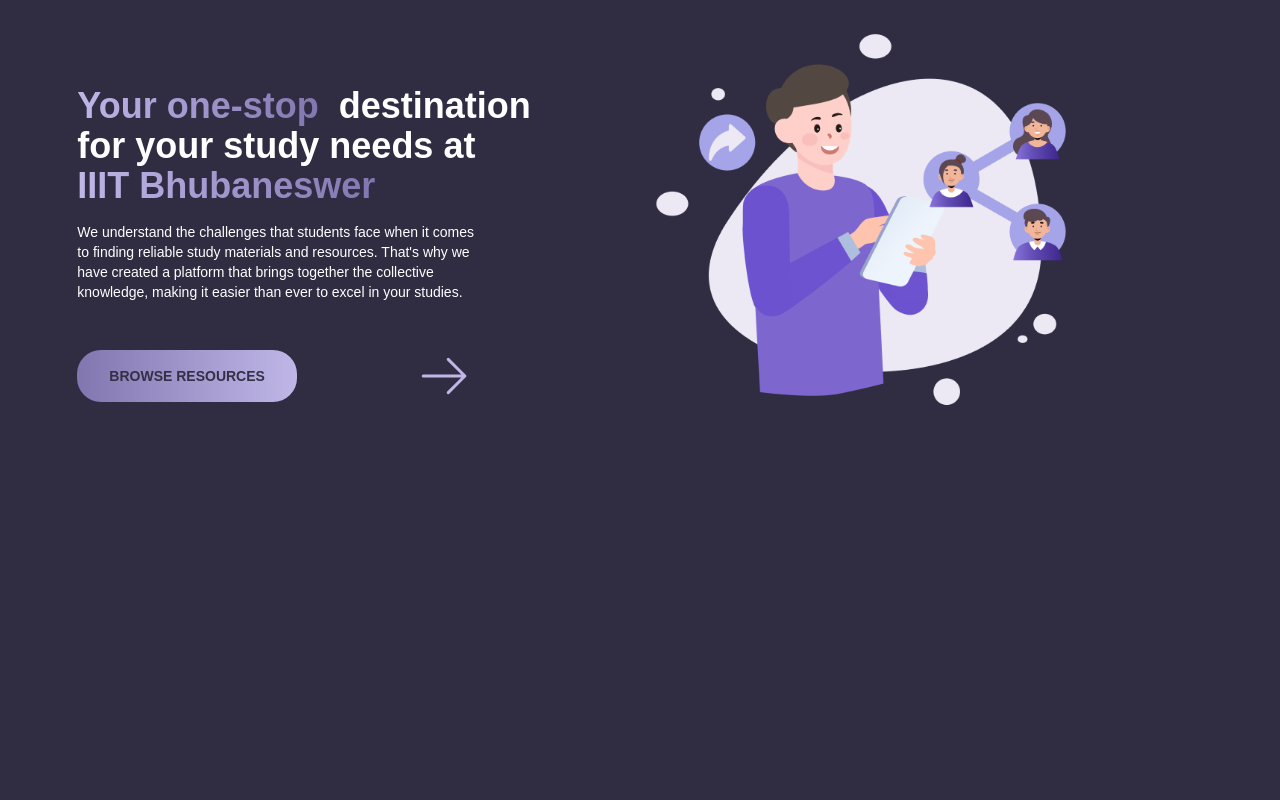
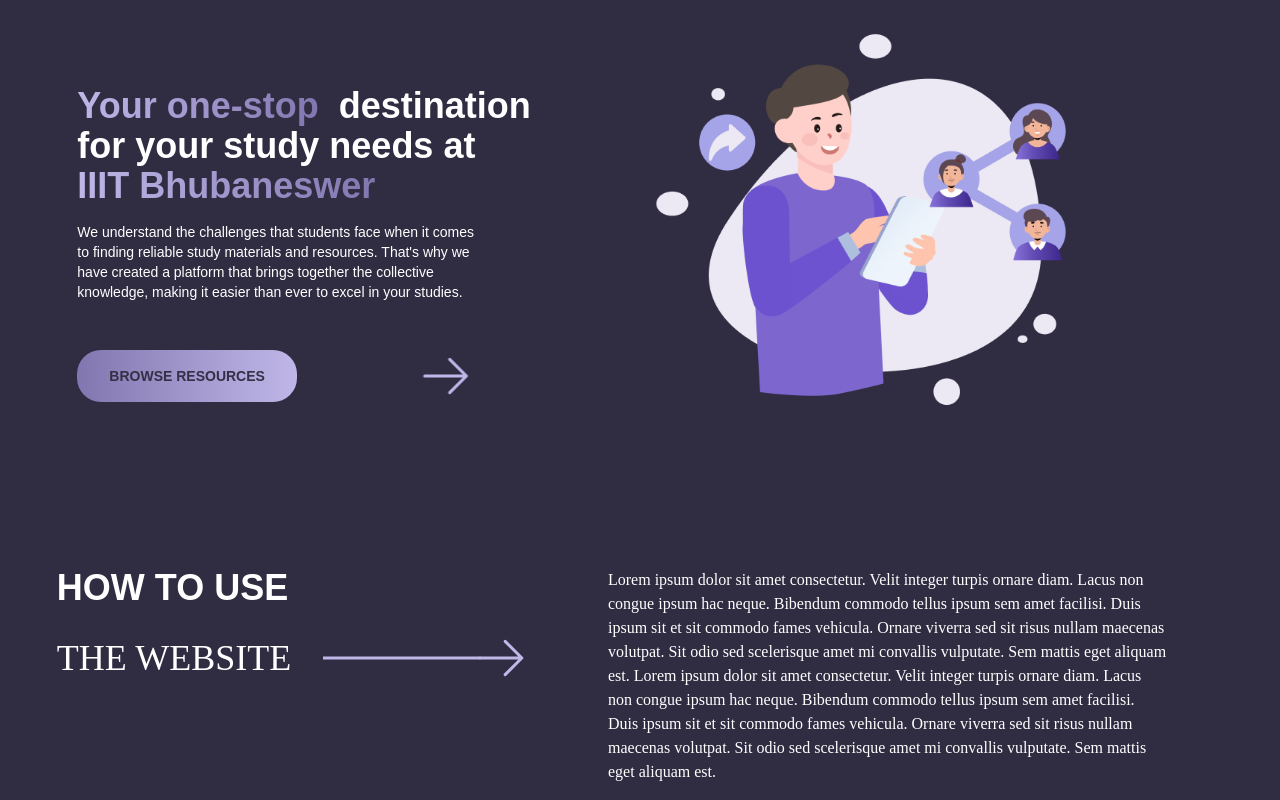
Before and after one commit to sangdil-biswal-021/IIIT-Everything, a React (Create React App) app: page / in a window 1280 px wide. Shown: the part 216-1016 px from the top of the page. Before the commit the page ends 800 px from the top, so only its background shows below. Built offline with nearby package versions, Linux system fonts and the light colour scheme; the HTML template or start-up script is replaced by a standard one.

Commit message:
how to use added

```diff
--- /dev/null
+++ b/src/components/HowSection/index.js
@@ -0,0 +1,40 @@
+import React from 'react';
+import { ReactComponent as ArrowLong } from '../../svg/ArrowLong.svg';
+import './index.module.css';
+
+const How = () => {
+  return (
+    <div className=" flex max-w-[95vw] mt-4 mb-4 ">
+      <div className="max-w-7xl mx-auto  sm:px-6 lg:px-8 ">
+        <h1 className="text-4xl text-white font-bold">HOW TO USE</h1>
+
+        <div className="flex items-center  text-white font-thin font-mono text-4xl">
+          THE WEBSITE
+          <div
+            // className={styles.animation}
+            className="ml-8"
+          >
+            <ArrowLong />
+          </div>
+        </div>
+      </div>
+      <div className="w-1/2 h-1/2  text-white font-mono ">
+        <p className="w-auto sm:mr-12">
+          {' '}
+          Lorem ipsum dolor sit amet consectetur. Velit integer turpis ornare
+          diam. Lacus non congue ipsum hac neque. Bibendum commodo tellus ipsum
+          sem amet facilisi. Duis ipsum sit et sit commodo fames vehicula.
+          Ornare viverra sed sit risus nullam maecenas volutpat. Sit odio sed
+          scelerisque amet mi convallis vulputate. Sem mattis eget aliquam est.
+          Lorem ipsum dolor sit amet consectetur. Velit integer turpis ornare
+          diam. Lacus non congue ipsum hac neque. Bibendum commodo tellus ipsum
+          sem amet facilisi. Duis ipsum sit et sit commodo fames vehicula.
+          Ornare viverra sed sit risus nullam maecenas volutpat. Sit odio sed
+          scelerisque amet mi convallis vulputate. Sem mattis eget aliquam est.
+        </p>
+      </div>
+    </div>
+  );
+};
+
+export default How;
--- /dev/null
+++ b/src/components/HowSection/index.module.css
@@ -0,0 +1,31 @@
+.gradientText {
+  background: linear-gradient(to left, #8176af, #c0b7e8);
+  -webkit-background-clip: text;
+  -webkit-text-fill-color: transparent;
+}
+@keyframes translateAnimation {
+  0% {
+    transform: translateX(0);
+  }
+  50% {
+    transform: translateX(100px);
+  }
+  100% {
+    transform: translateX(0);
+  }
+}
+@keyframes fadeUp {
+  0% {
+    transform: translateY(-100px);
+    opacity: 0px;
+  }
+  100% {
+    transform: translateY(0);
+    opacity: 100px;
+  }
+}
+
+.animation {
+  animation: translateAnimation 4s infinite;
+  animation-delay: 2s;
+}
--- a/src/pages/Homepage/index.js
+++ b/src/pages/Homepage/index.js
@@ -1,6 +1,7 @@
 import React from 'react';
 // import styles from "./index.module.css";
 import Hero from '../../components/hero';
+import How from '../../components/HowSection';
 
 export default function HomePage() {
   // const [isVisible, setIsVisible] = useState(false);
@@ -10,6 +11,7 @@
   return (
     <>
       <Hero />
+      <How />
     </>
   );
 }
```
Also changed, not shown: src/svg/ArrowLong.svg (added).
